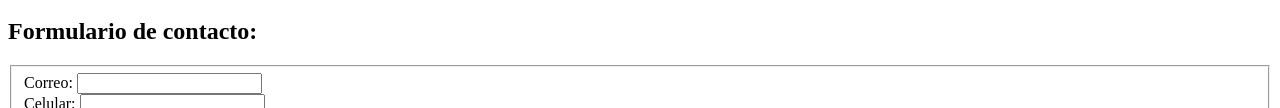
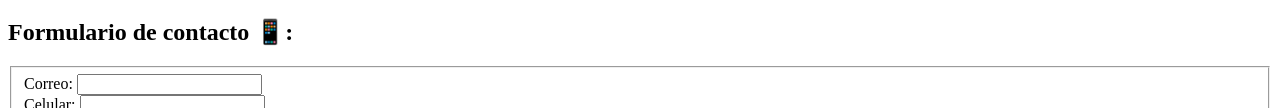
Before and after one commit to marlon1925/Portafolio, a plain HTML site: page index.html in a window 1280 px wide. Shown: the part 1224-1332 px from the top of the page. Drawn offline with Linux system fonts and the light colour scheme.

Commit message:
Modificacion Formulario

```diff
--- a/index.html
+++ b/index.html
@@ -108,7 +108,7 @@
         </p>
 
         <h2>
-            Formulario de contacto:
+            Formulario de contacto 📱:
         </h2>
         <p>
             <form>
```
